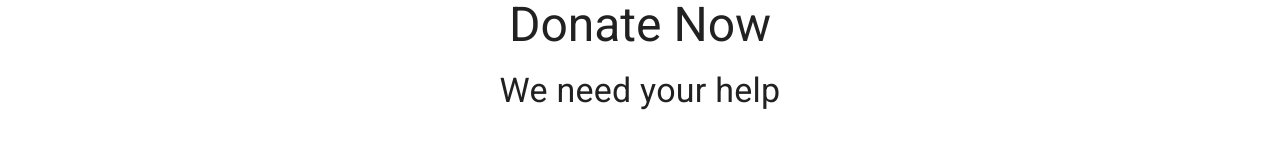
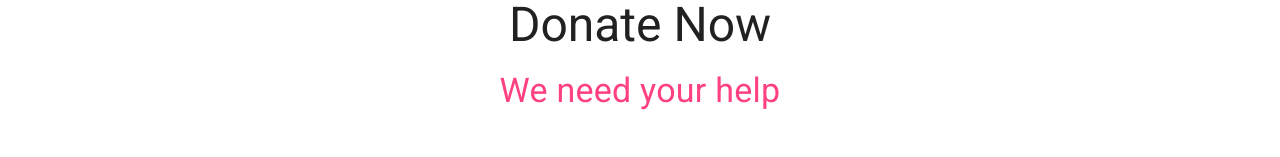
Before and after one commit to BioxMech/embrace, a React (Create React App) app: page /donate in a window 1280 px wide. Shown: the part 147-304 px from the top of the page. Built offline with nearby package versions, Linux system fonts and the light colour scheme; no server answers.

Commit message:
v minor change to donate page

```diff
--- a/src/page/donate/donate.page.jsx
+++ b/src/page/donate/donate.page.jsx
@@ -22,7 +22,7 @@ function Donate() {
             <Typography variant="h3" align="center" color="text.primary" gutterBottom>
               Donate Now
             </Typography>
-            <Typography variant="h4" align="center" color="text.primary" gutterBottom>
+            <Typography style={{color:"#ff4081"}} variant="h4" align="center" color="text.primary" gutterBottom>
               We need your help
             </Typography>
             <Box mt={5} mb={5}>
```
Also changed, not shown: 1 other file (tests, documents, lock files or other folders).
